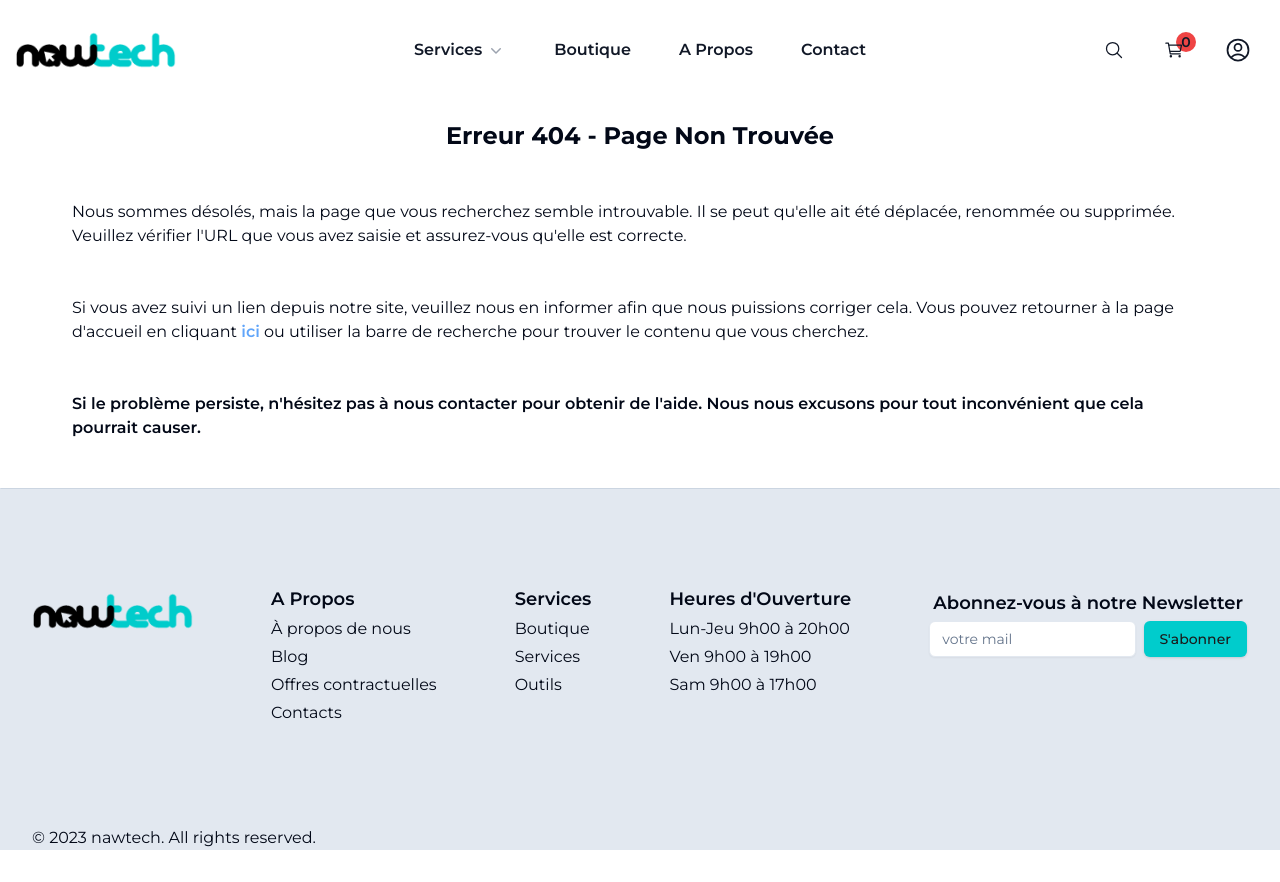
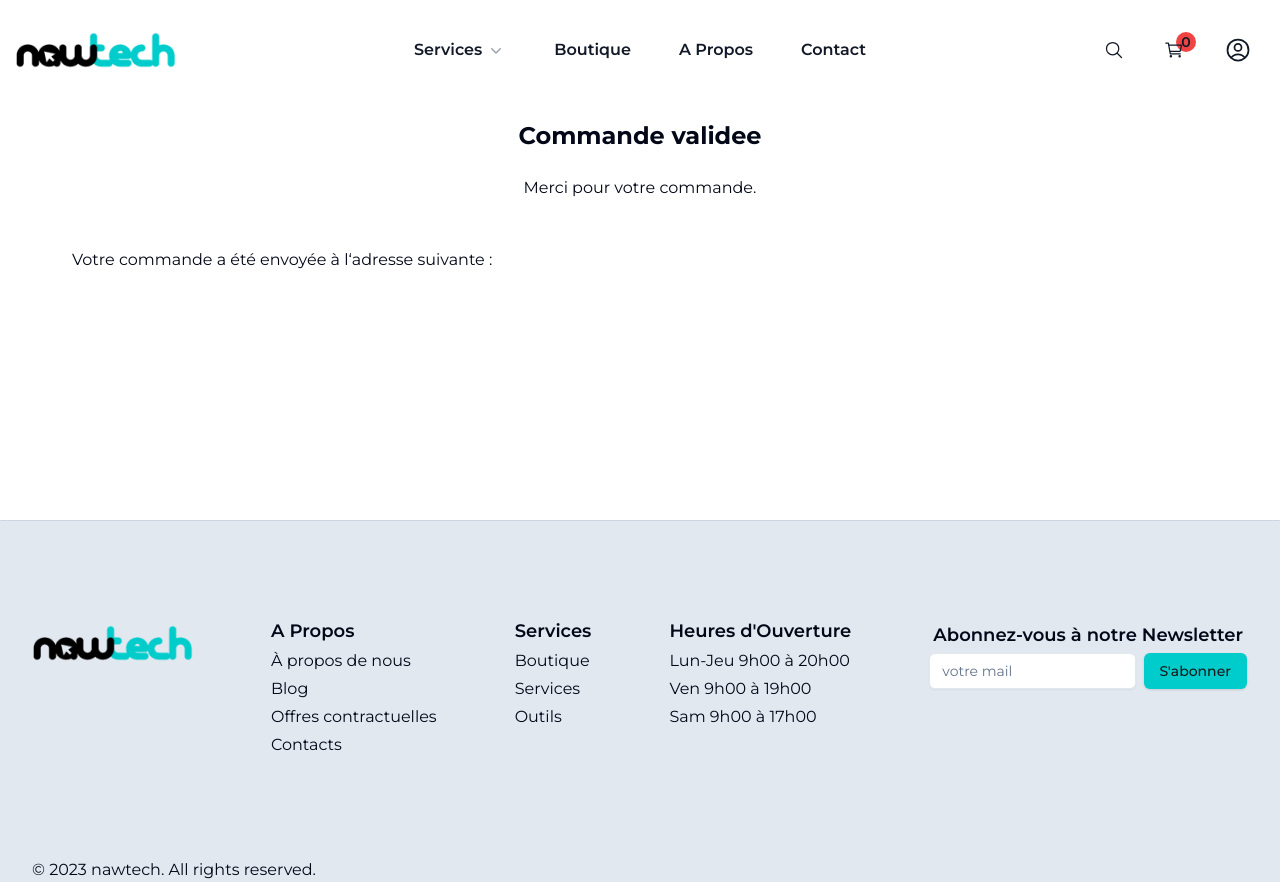
Before and after one commit to BlackJr-Git/e-commerce-shop, a React (Vite) app: page /checkout-sucess in a window 1280 px wide. Before the commit the page ends 850 px from the top, so only its background shows below. Built offline with nearby package versions, Linux system fonts and the light colour scheme.

Commit message:
feat : add succes components when checkout done

```diff
--- a/src/components/private-routes.jsx
+++ b/src/components/private-routes.jsx
@@ -6,7 +6,6 @@ const isAuthenticated = () => {
 
 const PrivateRoute = () => {
   const location = useLocation();
-  // console.log("isAuthenticated :", isAuthenticated());
   return isAuthenticated() ? (
     <Outlet />
   ) : (
--- a/src/pages/404-Errors.jsx
+++ b/src/pages/404-Errors.jsx
@@ -4,7 +4,7 @@ import { Link } from "react-router-dom";
 function Errors404() {
   return (
     <AnimatedPages>
-    <div className="m-auto max-w-7xl p-6 pt-24">
+    <div className="m-auto max-w-7xl p-6 pt-24 h-[65vh]">
       <h1 className="text-2xl font-bold text-center p-6"> Erreur 404 - Page Non Trouvée </h1>
       <p className="px-12 py-6">
         Nous sommes désolés, mais la page que vous recherchez semble
--- a/src/pages/checkout.jsx
+++ b/src/pages/checkout.jsx
@@ -11,8 +11,14 @@ import axios from "axios";
 import { Navigate } from "react-router-dom";
 
 function Checkout() {
-  const { currentUser, productsAddedToCart, orderItems, updateCart , updateOrder } = useStore();
-  // eslint-disable-next-line no-unused-vars
+  const {
+    currentUser,
+    productsAddedToCart,
+    orderItems,
+    updateCart,
+    updateOrder,
+  } = useStore();
+  const [isSubmitted, setIsSubmitted] = useState(false);
   const [formData, setFormData] = useState({
     name: "",
     firstName: "",
@@ -44,11 +50,16 @@ function Checkout() {
         "http://localhost:3000/api/orders/add",
         order
       );
-      console.log(response);
+
+      if (response.status === 201) {
         updateCart([]);
         updateOrder([]);
         sessionStorage.setItem("cart", JSON.stringify([]));
         sessionStorage.setItem("order", JSON.stringify([]));
+        setIsSubmitted(true);
+      }
+
+      // Navigate("/order/");
       alert("la commande a été faite avec succes");
     } catch (error) {
       console.error("Une erreur s'est produite:", error);
@@ -56,9 +67,16 @@ function Checkout() {
     }
   };
 
+  if (isSubmitted) {
+    return <Navigate to="/checkout-sucess" />;
+  }
+
+  if (!currentUser.id) {
+    return <Navigate to="/login" replace />;
+  }
+
   return (
     <AnimatedPages>
-      {currentUser.id ? (
       <main className="bg-slate-100 pt-24">
         <div className="max-w-6xl m-auto">
           <h1 className="text-4xl text-center font-bold py-12">
@@ -83,9 +101,6 @@ function Checkout() {
           )}
         </div>
       </main>
-      ) : (
-        <Navigate to="/login" replace />
-      )}
     </AnimatedPages>
   );
 }
@@ -136,7 +151,7 @@ function CheckoutUserInfo() {
 
 function EmptyCartMessage() {
   return (
-    <div className="flex items-center justify-center gap-6 pb-24">
+    <div className="flex items-center justify-center gap-6 pb-24 h-[45vh]">
       <p className="text-2xl">Votre panier est vide</p>
       <Button className="max-w-96">
         {" "}
--- a/src/pages/index.js
+++ b/src/pages/index.js
@@ -11,3 +11,4 @@ export { default as Contact } from "./contact";
 export { default as Dashboard } from "./dashboard";
 export { default as SignUp } from "./signup";
 export { default as UserSettings } from "./user-settings";
+export { default as SucessOrder } from "./sucess-order";
--- /dev/null
+++ b/src/pages/sucess-order.jsx
@@ -0,0 +1,19 @@
+import { useStore } from "@/appStore";
+
+
+function SucessOrder() {
+    const { currentUser } = useStore();
+  return (
+    <div className="m-auto max-w-7xl p-6 pt-24 h-[65vh]">
+      <h1 className="text-2xl font-bold text-center p-6"> Commande validee </h1>
+      <p className="text-center mb-6">Merci pour votre commande.</p>
+      <p className="px-12 py-6">
+        Votre commande a été envoyée à l&lsquo;adresse
+        suivante :
+        <p className="py-6">{currentUser.address} {currentUser.address2}</p>
+      </p>
+    </div>
+  );
+}
+
+export default SucessOrder;
```
Also changed, not shown: src/main.jsx (+6 -1 lines). Lines whose indentation alone changed are shown as unchanged.
